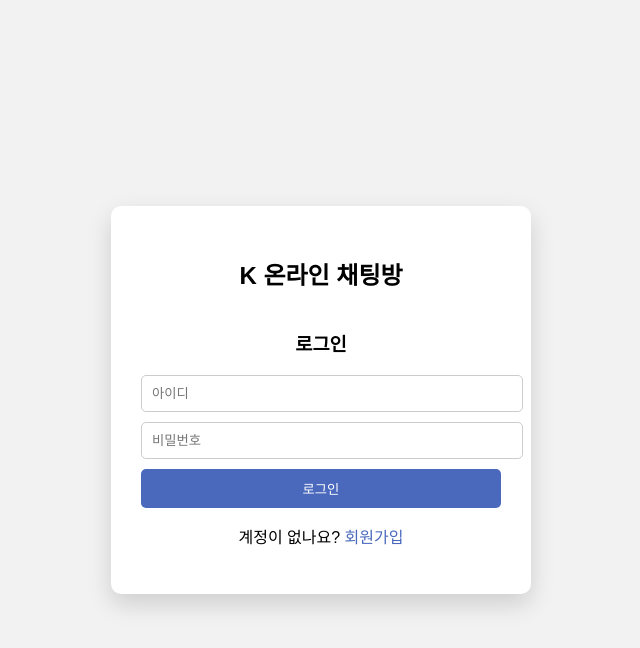
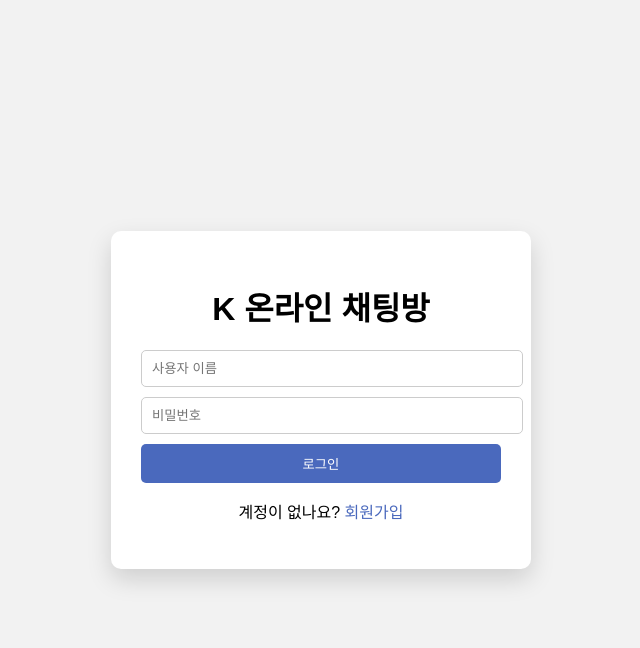
Before and after one commit to eysu3dufudst-a11y/k-online-chat, a Flask app: page /login in a window 1280 px wide. Shown: the top 648 px of the page, without its empty margins (319-959 px from the left). Run offline with Flask 3, Linux system fonts and the light colour scheme.

Commit message:
Update login.html

```diff
--- a/templates/login.html
+++ b/templates/login.html
@@ -2,27 +2,19 @@
 <html lang="ko">
 <head>
 <meta charset="UTF-8">
-    <title>K 온라인 채팅방 - 로그인</title>
+<title>K 온라인 채팅방</title>
 <link rel="stylesheet" href="{{ url_for('static', filename='style.css') }}">
 </head>
 <body>
-
 <div class="form-container">
-    <h2>K 온라인 채팅방</h2>
-    <h3>로그인</h3>
-
-    {% if error %}
-    <p style="color:red;">{{ error }}</p>
-    {% endif %}
-
+  <h1>K 온라인 채팅방</h1>
   <form method="POST">
-        <input type="text" name="username" placeholder="아이디" required>
+    <input type="text" name="username" placeholder="사용자 이름" required>
     <input type="password" name="password" placeholder="비밀번호" required>
     <button type="submit">로그인</button>
   </form>
-
-    <p>계정이 없나요? <a href="/register">회원가입</a></p>
+  <p>계정이 없나요? <a href="{{ url_for('register') }}">회원가입</a></p>
+  {% if error %}<p class="error">{{ error }}</p>{% endif %}
 </div>
-
 </body>
 </html>
```
Lines whose indentation alone changed are shown as unchanged.
